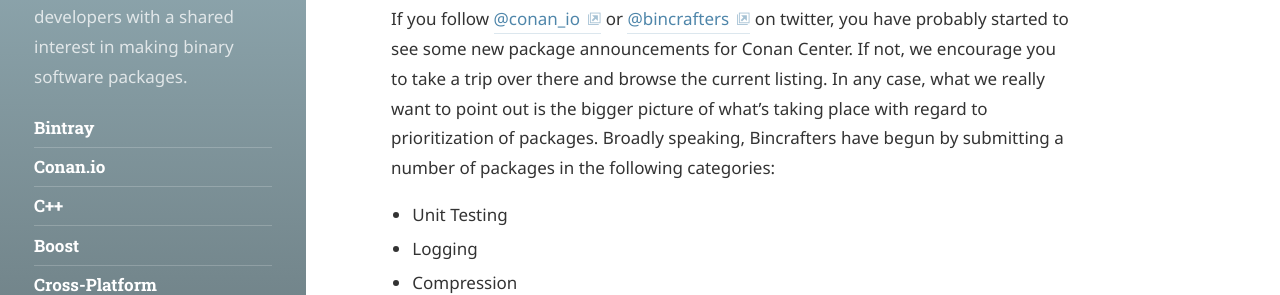
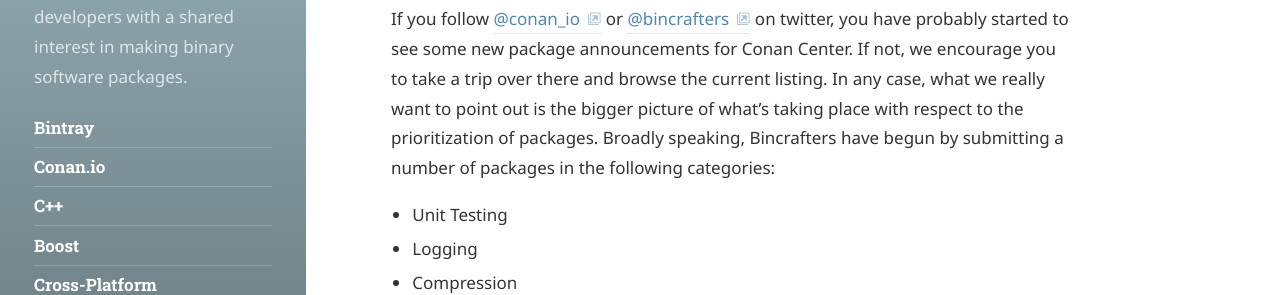
Before and after one commit to bincrafters/bincrafters.github.io, a Jekyll site: the page built from _posts/2018-02-04-February-2018-Packaging-Updates.md, in a window 1280 px wide and 900 px high. Shown: the part 454-749 px from the top of the window. Built offline with Jekyll 4.4.1, drawn with Linux system fonts in a browser that asks for light colours; some web fonts are replaced.

Commit message:
typeo fix

```diff
--- a/_posts/2018-02-04-February-2018-Packaging-Updates.md
+++ b/_posts/2018-02-04-February-2018-Packaging-Updates.md
@@ -7,7 +7,7 @@ tags: [Conan.io, Bintray, C++]
 January 2018 proved to be one of the busiest and most challenging months ever for Bincrafters.  As stated previously, we've been toiling away at improving our quality and working through the results of the "great package refresh" which we started in December.  We've now weathered the storm, and are looking forward to making a number of great announcements in the weeks to come. Here's a few right now.
 
 ## Strategic Movement on Conan Center
-If you follow [@conan_io](https://twitter.com/conan_io) or [@bincrafters](https://twitter.com/bincrafters) on twitter, you have probably started to see some new package announcements for Conan Center.  If not, we encourage you to take a trip over there and browse the current listing.  In any case, what we really want to point out is the bigger picture of what's taking place with regard to prioritization of packages.  Broadly speaking, Bincrafters have begun by submitting a number of packages in the following categories:
+If you follow [@conan_io](https://twitter.com/conan_io) or [@bincrafters](https://twitter.com/bincrafters) on twitter, you have probably started to see some new package announcements for Conan Center.  If not, we encourage you to take a trip over there and browse the current listing.  In any case, what we really want to point out is the bigger picture of what's taking place with respect to the prioritization of packages.  Broadly speaking, Bincrafters have begun by submitting a number of packages in the following categories:
 
 * Unit Testing
 * Logging
```
